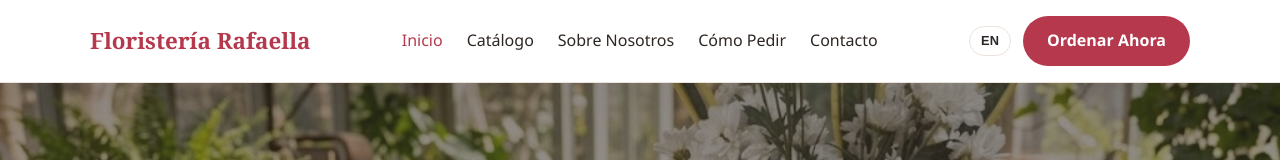
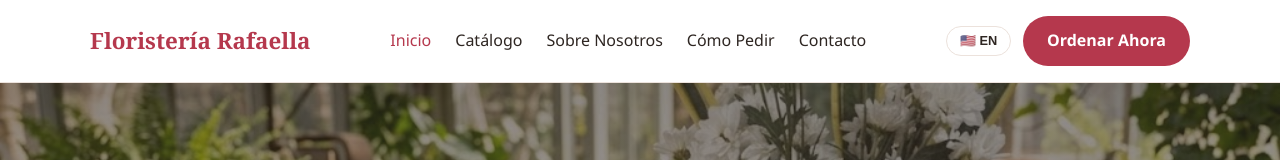
Before and after one commit to develop4God/rafaella-flowers, a website: page index.html in a window 1280 px wide. Shown: the top 160 px of the page. Drawn offline with Linux system fonts and the light colour scheme.

Commit message:
Add flag emoji to language toggle button
Makes the language switcher easier to recognize at a glance by
pairing the target language code with its country flag (🇺🇸 EN / 🇪🇸 ES).

Co-Authored-By: Claude Sonnet 5 <noreply@anthropic.com>

```diff
--- a/i18n/i18n.js
+++ b/i18n/i18n.js
@@ -61,7 +61,7 @@
     });
 
     document.querySelectorAll('[data-lang-toggle]').forEach(function (el) {
-      el.textContent = getLang() === 'es' ? 'EN' : 'ES';
+      el.textContent = getLang() === 'es' ? '🇺🇸 EN' : '🇪🇸 ES';
     });
   }
 
--- a/index.html
+++ b/index.html
@@ -24,7 +24,7 @@
       <a href="contacto.html" data-i18n="nav.contacto">Contacto</a>
     </nav>
     <div class="header-actions">
-      <button type="button" class="lang-toggle" data-lang-toggle aria-label="Cambiar idioma">EN</button>
+      <button type="button" class="lang-toggle" data-lang-toggle aria-label="Cambiar idioma">🇺🇸 EN</button>
       <a class="btn btn-primary" data-wa-message="whatsapp.textoBase" href="https://wa.me/50762865416?text=Hola%20Florister%C3%ADa%20Rafaella%2C%20quiero%20hacer%20un%20pedido%20%F0%9F%8C%B8" target="_blank" rel="noopener" data-i18n="nav.ordenarAhora">Ordenar Ahora</a>
     </div>
   </div>
--- a/styles.css
+++ b/styles.css
@@ -100,9 +100,10 @@ h1, h2, h3, h4 {
   color: var(--color-text);
   font-weight: 700;
   font-size: 0.8rem;
-  padding: 0.4rem 0.7rem;
+  padding: 0.4rem 0.8rem;
   border-radius: 999px;
   cursor: pointer;
+  white-space: nowrap;
 }
 .lang-toggle:hover {
   border-color: var(--color-primary);
```
Also changed, not shown: catalogo.html (+1 -1 lines), como-pedir.html (+1 -1 lines), contacto.html (+1 -1 lines), sobre-nosotros.html (+1 -1 lines).
